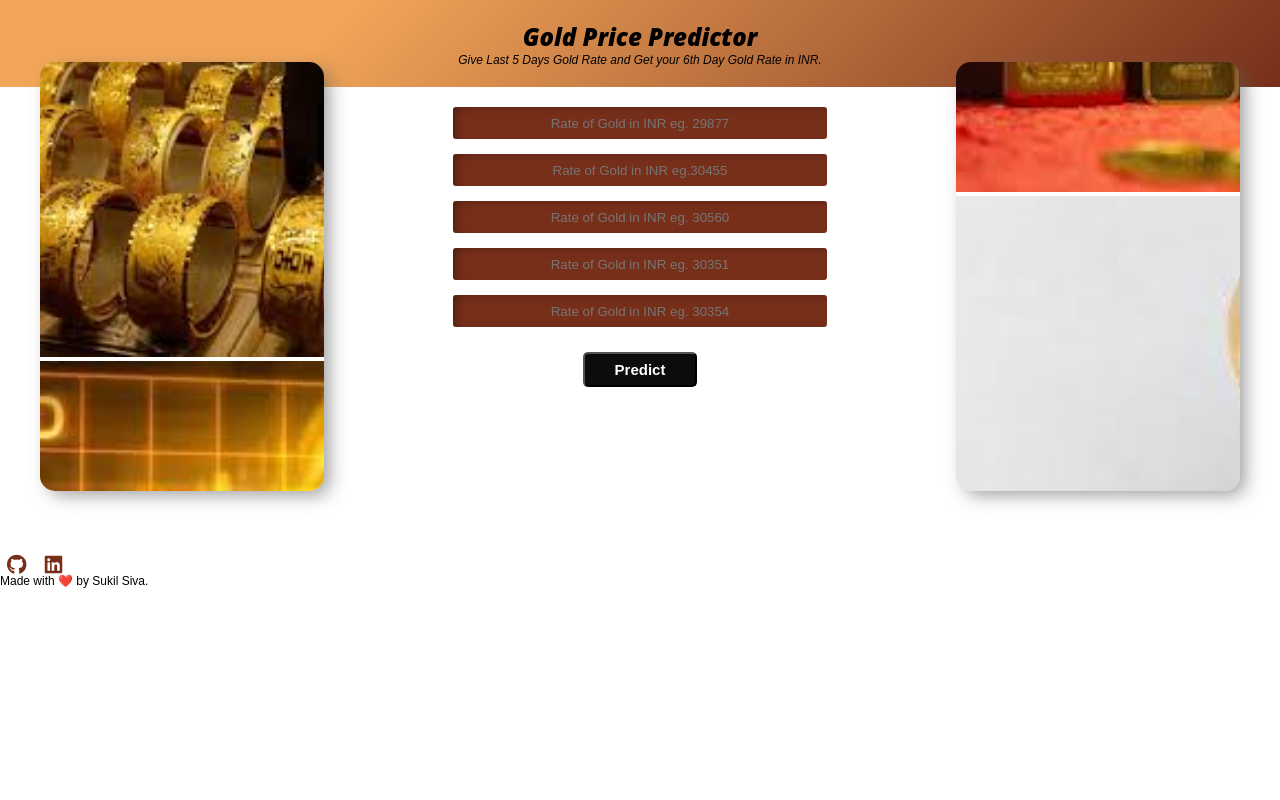
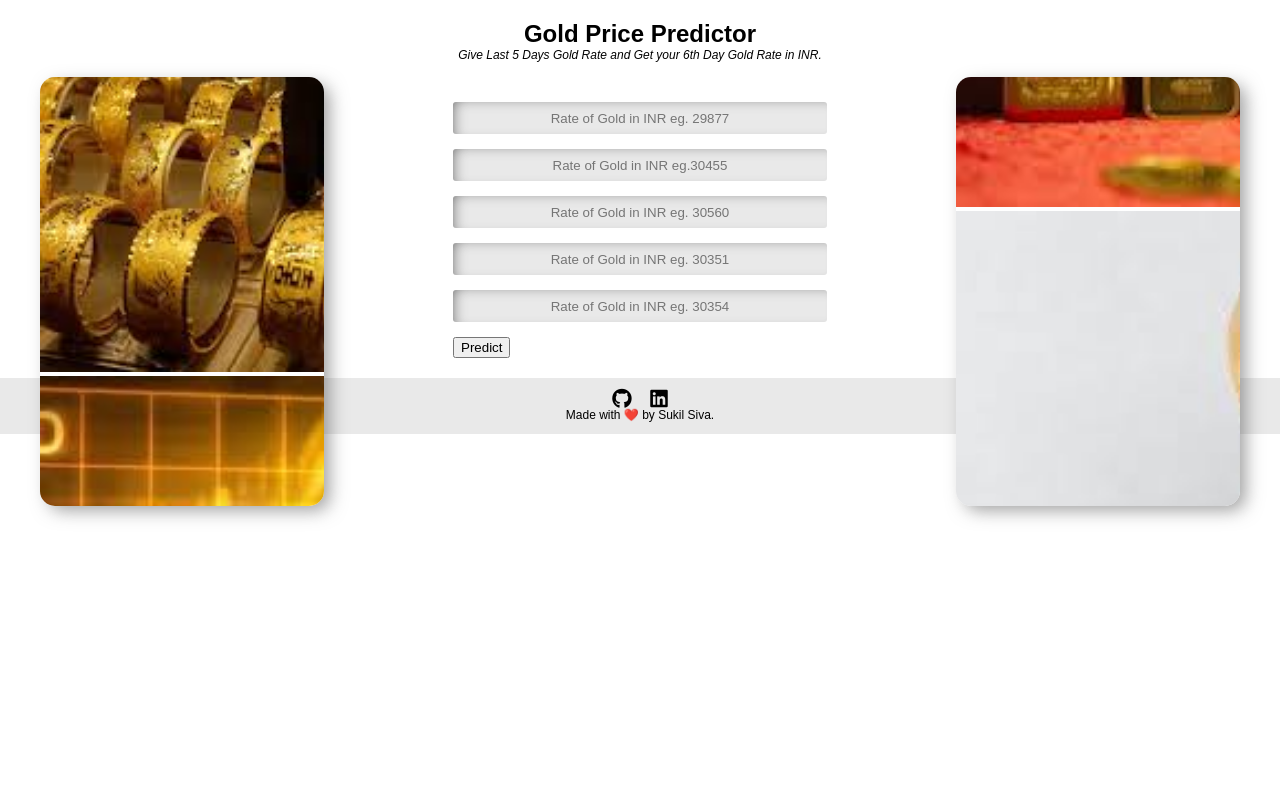
Before and after one commit to sukilsiva/Gold-Price-Predictor, a Flask app: page / in a window 1280 px wide. Run offline with Flask 2, Linux system fonts and the light colour scheme; parts of the project's set-up code (start-up, migrations or seed data) failed here and were passed over; some libraries are stand-ins or nearby versions.

Commit message:
Update styles.css

```diff
--- a/static/styles.css
+++ b/static/styles.css
@@ -13,8 +13,7 @@
 
 /* Website Title */
 .container{
-	background-color: #772f1a;
-    background-image: linear-gradient(315deg, #772f1a 0%, #f2a65a 74%);
+	color: #000000;
     padding: 20px;
 	display: block;
 	text-align: center;
@@ -24,8 +23,12 @@
     margin: 0;
 }
 
+.heading_first{
+	font-family: 'Open Sans', sans-serif;
+	font-weight: 100;
+}
 
-.heading_font{
+.heading_second{
 	font-family: 'Open Sans', sans-serif;
 	font-weight: 800;
 	font-style: italic;
@@ -50,7 +53,7 @@
 	display: inline-block;
 	position: absolute;
 	left: 40px;
-	top: -25px;
+	top: -5px;
 	width: 284px;
 	height: 429px;
 	border-radius: 15px;
@@ -59,7 +62,7 @@
 	box-shadow: 7px 6px 18px -2px rgba(94,94,94,0.61);
 }
 
-.ml-container, .results{
+.div2, .results{
 	display: inline-block;
 	width: auto;
 	height: 429px;
@@ -72,7 +75,7 @@
 	height: 429px;
 	position: absolute;
 	right: 40px;
-	top: -25px;
+	top: -5px;
 	border-radius: 15px;
 	-webkit-box-shadow: 7px 6px 18px -2px rgba(94,94,94,0.61);
 	-moz-box-shadow: 7px 6px 18px -2px rgba(94,94,94,0.61);
@@ -159,7 +162,7 @@
 
 /* Form */
 .form-input{
-	background-color: #772f1a;
+	background-color: #E9E9E9;
 	width: 370px;
 	height: 30px;
 	border-radius: 3px;
@@ -176,7 +179,7 @@
 }
 
 /* Predict Button */
-.my-cta-button{
+.myButton {
 	background-color:#0c0c0c;
 	border-radius: 5px;
 	display:inline-block;
@@ -191,7 +194,7 @@
 	transition: 0.5s ease-out;
 }
 
-.my-cta-button:hover{
+.myButton:hover{
 	background-color: #E9E9E9;
 	color: #000000;
 	box-shadow: inset 7px 3px 16px -10px rgba(0,0,0,0.75);
@@ -203,23 +206,20 @@
 }
 
 /* Footer */
-#footer {
-   background-color: #772f1a;
-   background-image: linear-gradient(315deg, #772f1a 0%, #f2a65a 74%);
-   color: #772f1a;
-   position:absolute;
-   bottom:0;
-   width:100%;
-   height:60px;   /* Height of the footer */
+.footer{
+	background-color: #E9E9E9;
+	color: #000000;
+	padding: 12px;
+    text-align: center;
 }
 
 .contact-icon{
-	color: #772f1a;
+	color: #000000;
 	padding: 7px;
 }
 
 .contact-icon:hover{
-	color: #772f1a;
+	color: #a6a19a;
 }
 
 .footer-description{
@@ -238,7 +238,7 @@
 }
 
 .danger{
-    color: #772f1a0;
+    color: #ff0000;
 }
 
 .safe{
```
